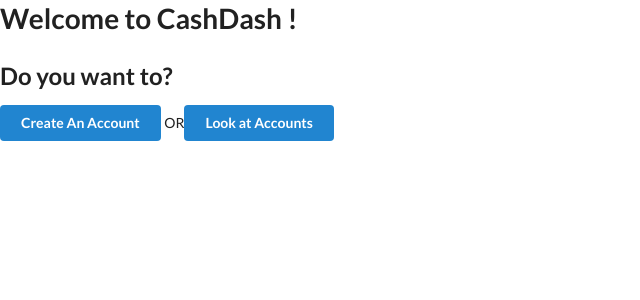
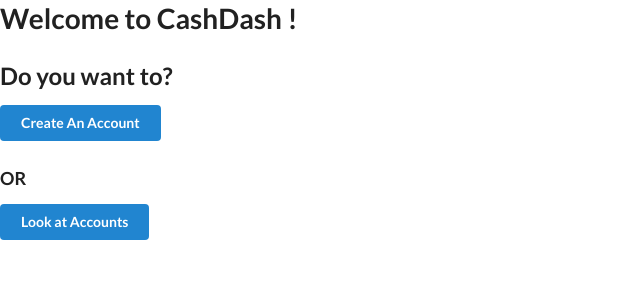
Before and after one commit to averagealloy/cashdash-client, a React (Create React App) app: page / in a window 1280 px wide. Shown: the top 300 px of the page, without its empty margins (0-640 px from the left). Built offline with nearby package versions, Linux system fonts and the light colour scheme; no server answers.

Commit message:
fixing spelling errors and getting the home page looking where I want it to look

```diff
--- a/src/components/Account.js
+++ b/src/components/Account.js
@@ -6,10 +6,7 @@ import TransactionsContainer from '../containers/TransactionsContainer'
 
 const Account = (props) => {
 
-
-
     let account = props.accounts[props.match.params.id - 1]
-    console.log(account)
 
 return (
     <div>
--- a/src/components/HomePage.js
+++ b/src/components/HomePage.js
@@ -18,7 +18,7 @@ const HomePage = () => {
                 <Link to={'/accounts/new'}>
                 <button className='ui primary button'>Create An Account</button>
                 </Link>
-                OR
+                <h3> OR </h3>
                 <Link to={'/accounts'}>
                     <button className='ui primary button'>Look at Accounts</button>
                 </Link>
```
